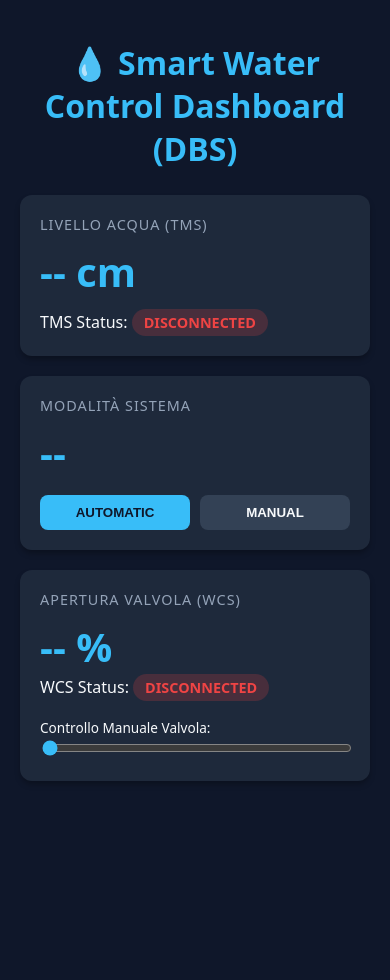
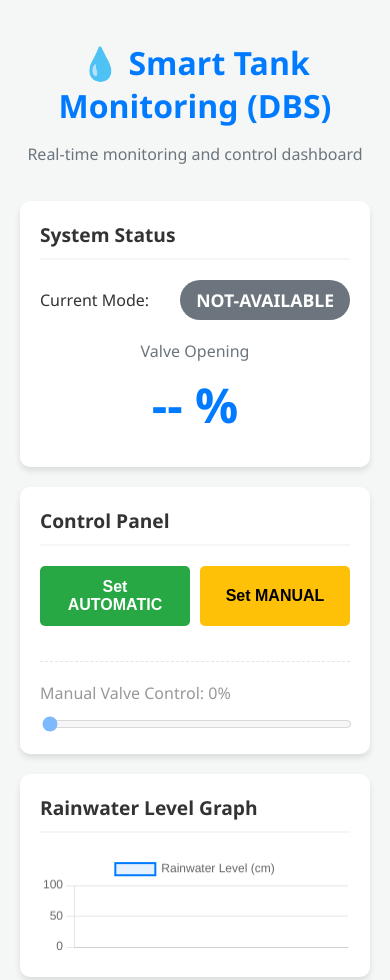
Before and after one commit to andreafronzi/IoT-Assignment3, a plain HTML site: page dbs/index.html in a window 390 px wide. Shown: the top 980 px of the page. Before the commit the page ends 844 px from the top, so only its background shows below. Drawn offline with nearby package versions, Linux system fonts and the light colour scheme; no server answers.

```diff
--- a/dbs/index.html
+++ b/dbs/index.html
@@ -1,142 +1,306 @@
 <!DOCTYPE html>
-<html lang="it">
+<html lang="en">
 <head>
     <meta charset="UTF-8">
     <meta name="viewport" content="width=device-width, initial-scale=1.0">
-    <title>Smart Water Control Dashboard (DBS)</title>
+    <title>Smart Tank Monitoring - DBS</title>
+    <!-- Include Chart.js -->
+    <script src="https://cdn.jsdelivr.net/npm/chart.js"></script>
     <style>
         :root {
-            --bg: #0f172a;
-            --card: #1e293b;
-            --text: #f8fafc;
-            --accent: #38bdf8;
-            --danger: #ef4444;
-            --success: #22c55e;
-            --warning: #f59e0b;
+            --bg-color: #f4f7f6;
+            --card-bg: #ffffff;
+            --primary: #007bff;
+            --success: #28a745;
+            --warning: #ffc107;
+            --danger: #dc3545;
+            --text-dark: #333333;
+            --text-muted: #6c757d;
         }
+
         body {
-            font-family: system-ui, -apple-system, sans-serif;
-            background: var(--bg);
-            color: var(--text);
+            font-family: 'Segoe UI', Tahoma, Geneva, Verdana, sans-serif;
+            background-color: var(--bg-color);
+            color: var(--text-dark);
             margin: 0;
             padding: 20px;
+            display: flex;
+            flex-direction: column;
+            align-items: center;
         }
-        .container {
-            max-width: 1000px;
-            margin: 0 auto;
+
+        .dashboard {
+            width: 100%;
+            max-width: 1200px;
+            display: grid;
+            grid-template-columns: 1fr 1fr;
+            gap: 20px;
+            margin-top: 20px;
         }
+
+        .card {
+            background-color: var(--card-bg);
+            border-radius: 10px;
+            padding: 20px;
+            box-shadow: 0 4px 6px rgba(0,0,0,0.1);
+        }
+
+        .card-full {
+            grid-column: span 2;
+        }
+
         h1 {
+            color: var(--primary);
             text-align: center;
-            color: var(--accent);
-            margin-bottom: 25px;
+            margin-bottom: 0;
         }
-        .grid {
-            display: grid;
-            grid-template-columns: repeat(auto-fit, minmax(280px, 1fr));
-            gap: 20px;
+
+        h2 {
+            margin-top: 0;
+            color: var(--text-dark);
+            font-size: 1.2rem;
+            border-bottom: 2px solid var(--bg-color);
+            padding-bottom: 10px;
             margin-bottom: 20px;
         }
-        .card {
-            background: var(--card);
-            border-radius: 12px;
-            padding: 20px;
-            box-shadow: 0 4px 6px -1px rgba(0,0,0,0.3);
+
+        .status-badge {
+            display: inline-block;
+            padding: 8px 16px;
+            border-radius: 20px;
+            font-weight: bold;
+            color: white;
+            font-size: 1.1rem;
         }
-        .card-title {
-            font-size: 0.9rem;
-            text-transform: uppercase;
-            letter-spacing: 1px;
-            color: #94a3b8;
-            margin-bottom: 10px;
+
+        .status-AUTOMATIC { background-color: var(--success); }
+        .status-MANUAL { background-color: var(--warning); color: #000; }
+        .status-UNCONNECTED { background-color: var(--danger); }
+        .status-NOT-AVAILABLE { background-color: var(--text-muted); }
+
+        .stat-value {
+            font-size: 3rem;
+            font-weight: bold;
+            color: var(--primary);
+            margin: 10px 0;
         }
-        .val {
-            font-size: 2.5rem;
+
+        .controls {
+            display: flex;
+            flex-direction: column;
+            gap: 15px;
+        }
+
+        button {
+            padding: 12px 20px;
+            border: none;
+            border-radius: 5px;
+            cursor: pointer;
+            font-size: 1rem;
             font-weight: bold;
-            color: var(--accent);
+            transition: opacity 0.2s;
         }
-        .badge {
-            display: inline-block;
-            padding: 4px 12px;
-            border-radius: 20px;
-            font-weight: 600;
-            font-size: 0.9rem;
+
+        button:hover { opacity: 0.8; }
+
+        .btn-auto { background-color: var(--success); color: white; }
+        .btn-manual { background-color: var(--warning); color: black; }
+
+        .slider-container {
+            display: flex;
+            flex-direction: column;
+            gap: 10px;
+            margin-top: 20px;
+            padding-top: 20px;
+            border-top: 1px dashed #ccc;
         }
-        .badge-online { background: rgba(34, 197, 94, 0.2); color: var(--success); }
-        .badge-offline { background: rgba(239, 68, 68, 0.2); color: var(--danger); }
-        .btn-group { display: flex; gap: 10px; margin-top: 15px; }
-        button {
-            flex: 1;
-            padding: 10px 15px;
-            border: none;
-            border-radius: 8px;
-            font-weight: bold;
-            cursor: pointer;
-            transition: all 0.2s;
+
+        .slider-container.disabled {
+            opacity: 0.5;
+            pointer-events: none;
         }
-        .btn-primary { background: var(--accent); color: #0f172a; }
-        .btn-secondary { background: #334155; color: var(--text); }
-        button:hover { opacity: 0.9; transform: translateY(-1px); }
-        .slider-container { margin-top: 15px; }
-        input[type=range] { width: 100%; accent-color: var(--accent); }
+
+        input[type=range] {
+            width: 100%;
+        }
+
+        /* Responsive */
+        @media (max-width: 768px) {
+            .dashboard { grid-template-columns: 1fr; }
+            .card-full { grid-column: span 1; }
+        }
     </style>
 </head>
 <body>
-    <div class="container">
-        <h1>💧 Smart Water Control Dashboard (DBS)</h1>
-        <div class="grid">
-            <div class="card">
-                <div class="card-title">Livello Acqua (TMS)</div>
-                <div class="val" id="waterLevel">-- cm</div>
-                <div style="margin-top:10px;">TMS Status: <span id="tmsStatus" class="badge badge-offline">DISCONNECTED</span></div>
+
+    <h1>💧 Smart Tank Monitoring (DBS)</h1>
+    <p style="color: var(--text-muted);">Real-time monitoring and control dashboard</p>
+
+    <div class="dashboard">
+        <!-- Status Card -->
+        <div class="card">
+            <h2>System Status</h2>
+            <div style="display: flex; justify-content: space-between; align-items: center; margin-bottom: 20px;">
+                <span>Current Mode:</span>
+                <span id="modeBadge" class="status-badge status-NOT-AVAILABLE">NOT AVAILABLE</span>
             </div>
-            <div class="card">
-                <div class="card-title">Modalit&agrave; Sistema</div>
-                <div class="val" id="systemMode">--</div>
-                <div class="btn-group">
-                    <button class="btn-primary" onclick="setMode('AUTOMATIC')">AUTOMATIC</button>
-                    <button class="btn-secondary" onclick="setMode('MANUAL')">MANUAL</button>
+
+            <div style="text-align: center;">
+                <p style="margin: 0; color: var(--text-muted);">Valve Opening</p>
+                <div id="valveValue" class="stat-value">-- %</div>
+            </div>
+        </div>
+
+        <!-- Control Panel Card -->
+        <div class="card">
+            <h2>Control Panel</h2>
+            <div class="controls">
+                <div style="display: flex; gap: 10px;">
+                    <button class="btn-auto" style="flex:1" onclick="setMode('AUTOMATIC')">Set AUTOMATIC</button>
+                    <button class="btn-manual" style="flex:1" onclick="setMode('MANUAL')">Set MANUAL</button>
                 </div>
-            </div>
-            <div class="card">
-                <div class="card-title">Apertura Valvola (WCS)</div>
-                <div class="val" id="valveOpening">-- %</div>
-                <div>WCS Status: <span id="wcsStatus" class="badge badge-offline">DISCONNECTED</span></div>
-                <div class="slider-container">
-                    <label style="font-size: 0.85rem;">Controllo Manuale Valvola:</label>
-                    <input type="range" id="valveSlider" min="0" max="100" value="0" onchange="setValve(this.value)">
+
+                <div id="manualControls" class="slider-container disabled">
+                    <label for="valveSlider">Manual Valve Control: <span id="sliderLabel">0%</span></label>
+                    <input type="range" id="valveSlider" min="0" max="100" value="0" oninput="updateSliderLabel(this.value)" onchange="setValve(this.value)">
                 </div>
             </div>
         </div>
+
+        <!-- Graph Card -->
+        <div class="card card-full">
+            <h2>Rainwater Level Graph</h2>
+            <canvas id="waterChart" height="100"></canvas>
+        </div>
     </div>
+
     <script>
-        const API_HOST = window.location.origin;
+        // Chart.js Setup
+        const ctx = document.getElementById('waterChart').getContext('2d');
+        const waterChart = new Chart(ctx, {
+            type: 'line',
+            data: {
+                labels: [],
+                datasets: [{
+                    label: 'Rainwater Level (cm)',
+                    data: [],
+                    borderColor: '#007bff',
+                    backgroundColor: 'rgba(0, 123, 255, 0.1)',
+                    borderWidth: 2,
+                    fill: true,
+                    tension: 0.4
+                }]
+            },
+            options: {
+                responsive: true,
+                animation: false,
+                scales: {
+                    y: {
+                        min: 0,
+                        max: 100
+                    },
+                    x: {
+                        display: true // Show time labels
+                    }
+                }
+            }
+        });
 
-        async function updateStatus() {
-            try {
-                const res = await fetch(API_HOST + '/api/status');
-                const data = await res.json();
-                document.getElementById('waterLevel').innerText = data.waterLevel.toFixed(2) + ' cm';
-                document.getElementById('systemMode').innerText = data.mode;
-                document.getElementById('valveOpening').innerText = data.currentValveOpening + ' %';
-                document.getElementById('tmsStatus').innerText = data.tmsConnected ? 'ONLINE' : 'OFFLINE';
-                document.getElementById('tmsStatus').className = 'badge ' + (data.tmsConnected ? 'badge-online' : 'badge-offline');
-                document.getElementById('wcsStatus').innerText = data.wcsConnected ? 'ONLINE' : 'OFFLINE';
-                document.getElementById('wcsStatus').className = 'badge ' + (data.wcsConnected ? 'badge-online' : 'badge-offline');
-            } catch (e) { console.error(e); }
+        // Store the last known state so we can send all fields in POST
+        let lastState = {
+            waterLevel: 0,
+            mode: "NOT-AVAILABLE",
+            valve: 0
+        };
+
+        function updateSliderLabel(val) {
+            document.getElementById('sliderLabel').innerText = val + '%';
         }
 
+        async function fetchSystemData() {
+            try {
+                const res = await fetch('/api/data');
+                const data = await res.json();
+
+                // Update our last known state
+                lastState = data;
+
+                // Update UI: Mode
+                const badge = document.getElementById('modeBadge');
+                badge.innerText = data.mode;
+                badge.className = 'status-badge status-' + data.mode;
+
+                // Update UI: Valve
+                document.getElementById('valveValue').innerText = data.valve + ' %';
+
+                // Enable/disable slider based on mode
+                const manualControls = document.getElementById('manualControls');
+                const slider = document.getElementById('valveSlider');
+
+                if (data.mode === 'MANUAL') {
+                    manualControls.classList.remove('disabled');
+                    if (document.activeElement !== slider) {
+                        slider.value = data.valve;
+                        updateSliderLabel(data.valve);
+                    }
+                } else {
+                    manualControls.classList.add('disabled');
+                    slider.value = data.valve;
+                    updateSliderLabel(data.valve);
+                }
+
+                // Update Chart with the new single value
+                const now = new Date().toLocaleTimeString();
+
+                // Add new data point
+                waterChart.data.labels.push(now);
+                waterChart.data.datasets[0].data.push(data.waterLevel);
+
+                // Keep only the last 10 points on the chart
+                if (waterChart.data.labels.length > 10) {
+                    waterChart.data.labels.shift();
+                    waterChart.data.datasets[0].data.shift();
+                }
+                waterChart.update();
+
+            } catch (err) {
+                console.error("Error fetching data", err);
+                const badge = document.getElementById('modeBadge');
+                badge.innerText = "NOT-AVAILABLE";
+                badge.className = 'status-badge status-NOT-AVAILABLE';
+            }
+        }
+
+        // Control Actions
         async function setMode(mode) {
-            await fetch(API_HOST + '/api/mode?mode=' + mode, { method: 'POST' });
-            updateStatus();
+            lastState.mode = mode;
+            await sendPostData(lastState);
+            fetchSystemData(); // Immediate UI update
         }
 
         async function setValve(val) {
-            await fetch(API_HOST + '/api/valve?value=' + val, { method: 'POST' });
-            updateStatus();
+            lastState.valve = parseInt(val);
+            await sendPostData(lastState);
+            fetchSystemData();
         }
 
-        setInterval(updateStatus, 1000);
-        updateStatus();
+        async function sendPostData(payload) {
+            try {
+                await fetch('/api/data', {
+                    method: 'POST',
+                    headers: { 'Content-Type': 'application/json' },
+                    body: JSON.stringify(payload)
+                });
+            } catch (err) {
+                console.error("Error posting data", err);
+            }
+        }
+
+        // Polling loop every 500ms
+        setInterval(fetchSystemData, 500);
+
+        // Initial fetch
+        fetchSystemData();
     </script>
 </body>
 </html>
```
Also changed, not shown: cus/webroot/index.html (deleted, +0 -306 lines), 2 other files.
